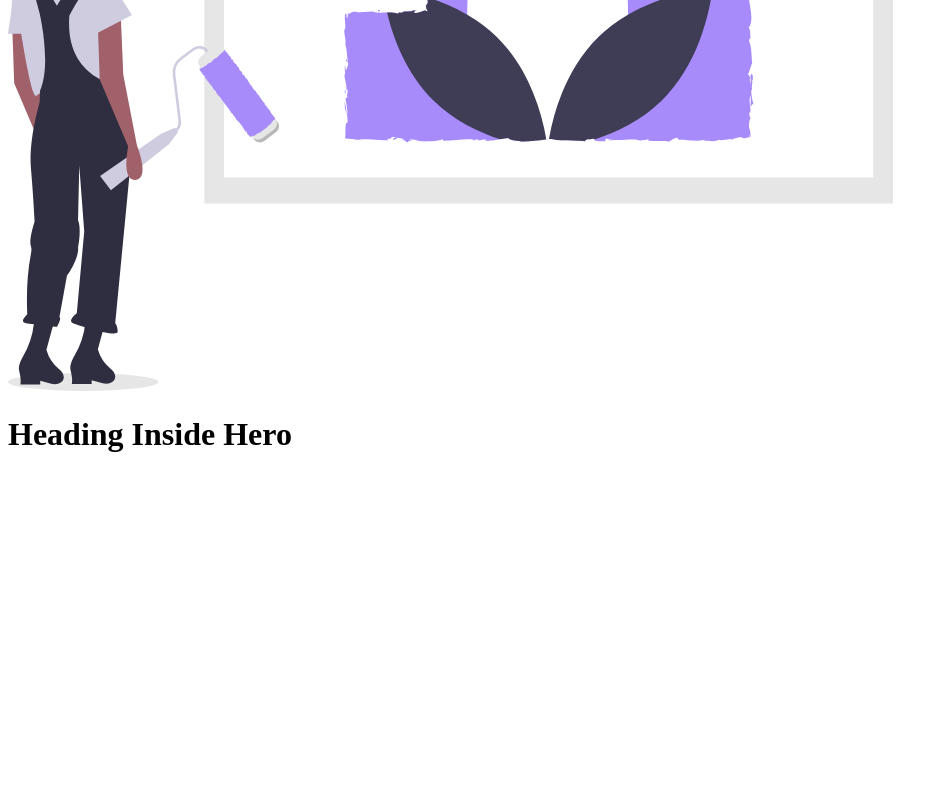
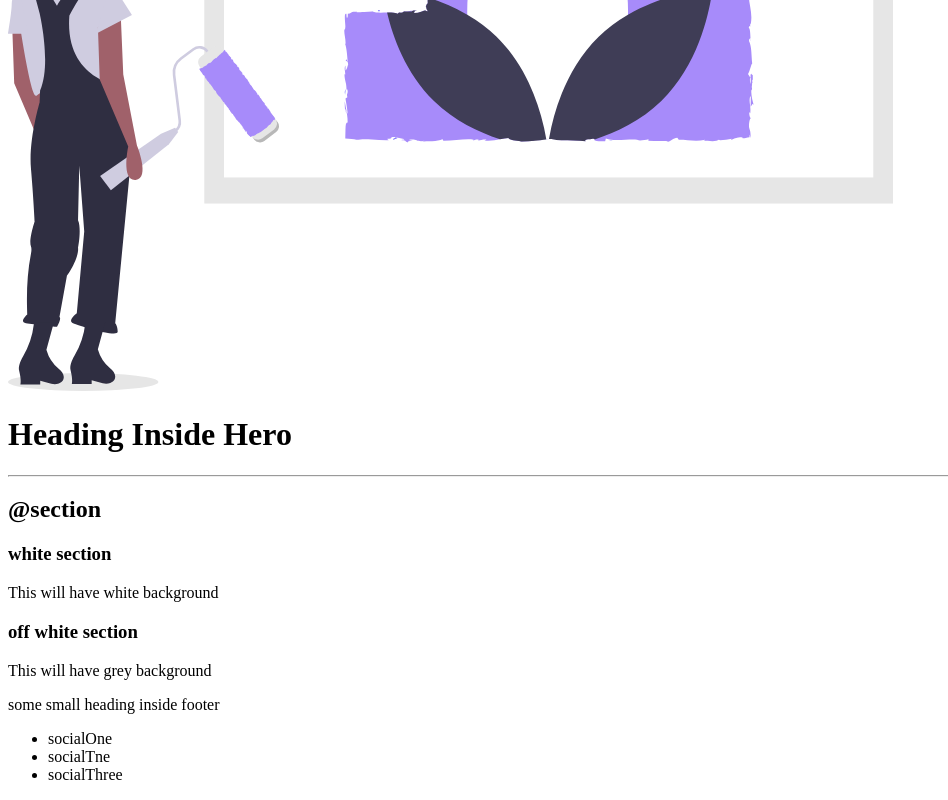
Before and after one commit to admiremeforever1/neogcamp-lesson-3-Live, a plain HTML site: page index.html in a window 1280 px wide. Shown: the part 1528-2328 px from the top of the page, without its empty margins (0-948 px from the left). Before the commit the page ends 2251 px from the top, so only its background shows below. Drawn offline with Linux system fonts and the light colour scheme.

Commit message:
update:2

```diff
--- a/index.html
+++ b/index.html
@@ -74,11 +74,31 @@
     <img src="images/hero.svg">
     <h1>Heading Inside Hero</h1>
 </header>
+<hr>
+<h2>@section</h2>
+<section>
+    <h3>white section</h3>
+    <p>This will have white background</p>
+</section>
+<section>
+    <h3> off white section</h3>
+    <p>This will have grey background</p>
+</section>
+
+<footer>
+    <div>some small heading inside footer  </div>
+    <ul>
+    <li>socialOne</li>
+    <li>socialTne</li>
+    <li>socialThree</li>
+    </ul>
+</footer>
 
 
 
 
 
- <div style="height: 30vh;"</div></div>
+
+ <!-- <div style="height: 30vh;"</div></div> -->
 </body>
 </html>
```
